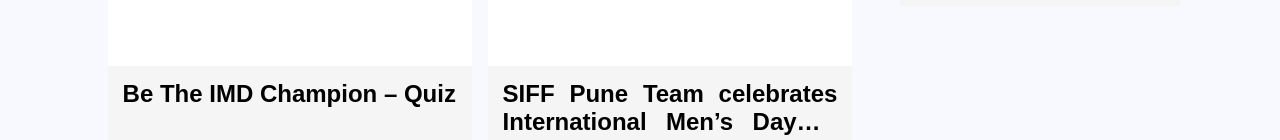
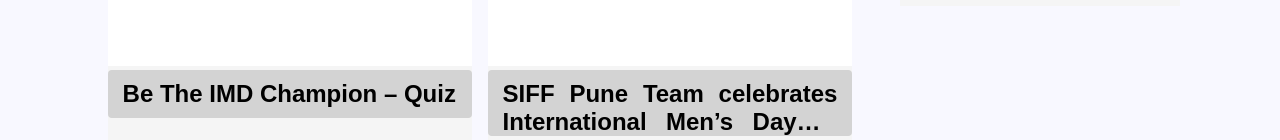
Before and after one commit to viragjainVJ/siff, a React (Create React App) app: page / in a window 1280 px wide. Shown: the part 762-902 px from the top of the page. Built offline with nearby package versions, Linux system fonts and the light colour scheme.

Commit message:
article and youtube player

```diff
--- a/src/css/main.css
+++ b/src/css/main.css
@@ -315,7 +315,7 @@
   border-radius: 4px;
   font-family: Arial, Helvetica, sans-serif;
   font-size: 1.5rem;
-  /* background-color: lightgrey; */
+  background-color: lightgrey;
   font-weight: bold;
   width: 100%;
   overflow: hidden;
```
